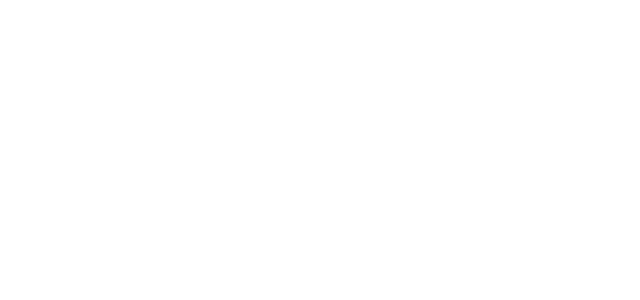
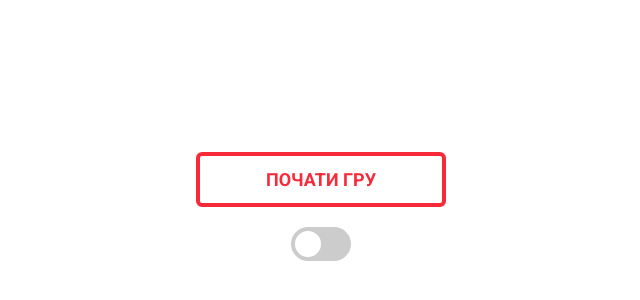
Before and after one commit to alekshel/tic-tac-toe, a Vue app: page / in a window 1280 px wide. Shown: the part 194-494 px from the top of the page, without its empty margins (319-959 px from the left). Built offline with nearby package versions, Linux system fonts and the light colour scheme.

Commit message:
Start menu dev

```diff
--- a/src/App.vue
+++ b/src/App.vue
@@ -1,15 +1,21 @@
 <template>
     <main>
+        <Menu
+            :theme="theme"
+            :setTheme="setTheme"
+        />
         <Game v-if="gameStart == true"/>
     </main>
 </template>
 
 <script>
+    import Menu from "./components/Menu.vue"
     import Game from "./components/Game.vue"
 
     export default {
         data() {
             return {
+                theme: "light",
                 gameStart: false
             }
         },
@@ -37,11 +43,12 @@
         },
 
         components: {
+            Menu,
             Game
         },
 
         created() {
-            this.setTheme("light")
+            this.setTheme(this.theme)
         }
     }
 </script>
--- a/src/assets/base.css
+++ b/src/assets/base.css
@@ -1,6 +1,9 @@
 @import url('https://fonts.googleapis.com/css2?family=Roboto:wght@400;700&display=swap');
 
 :root {
+  --const-blue: #01bdf6;
+  --const-red: #f72a39;
+
   --const-white: #ffffff;
   --const-hover-white: #eeeeee;
   --const-grey: #f8f8f8;
@@ -37,10 +40,13 @@
   position: relative;
 }
 
+* {
+  font-family: 'Roboto', sans-serif;
+}
+
 body {
   height: 100%;
   color: var(--text-color);
   font-weight: 400;
-  font-family: 'Roboto', sans-serif;
   background: var(--color-background);
 }
--- a/src/assets/main.css
+++ b/src/assets/main.css
@@ -44,9 +44,9 @@
 
   font-size: 14px;
   font-weight: bold;
-  color: #01bdf6;
+  color: var(--const-blue);
 
-  border: 3px solid #01bdf6;
+  border: 3px solid var(--const-blue);
   border-radius: 4px;
   background: transparent;
 }
@@ -162,9 +162,9 @@
 
 .victory-score > div > div:first-of-type {
   margin-right: 10px;
-  border-color: #01bdf6;
+  border-color: var(--const-blue);
 }
 
 .victory-score > div > div:last-of-type {
-  border-color: #f72a39;
+  border-color: var(--const-red);
 }
--- /dev/null
+++ b/src/components/Menu.vue
@@ -0,0 +1,71 @@
+<template>
+    <menu>
+        <button>Почати гру</button>
+        <Switcher
+            :defValue="theme"
+            @onChange="value => changeTheme(value.checked)"
+        />
+    </menu>
+</template>
+
+<script>
+    import Switcher from "./Switcher.vue"
+
+    export default {
+        props: ["theme", "setTheme"],
+
+        methods: {
+            changeTheme(value) {
+                if (value) {
+                    this.setTheme("dark")
+                    return
+                }
+                this.setTheme("light")
+            }
+        },
+
+        components: {
+            Switcher
+        },
+    }
+</script>
+
+<style scoped>
+    menu {
+        display: flex;
+        flex-direction: column;
+        align-items: center;
+        padding: 0;
+    }
+
+    menu button,
+    menu div {
+        width: 250px;
+    }
+
+    menu button {
+        height: 55px;
+        margin-bottom: 20px;
+
+        font-size: 18px;
+        text-transform: uppercase;
+        font-weight: bold;
+        color: var(--const-red);
+
+        border: 4px solid var(--const-red);
+        border-radius: 6px;
+        background: none;
+
+        transition: all .3s ease-out;
+        cursor: pointer;
+    }
+
+    menu button:hover {
+        color: var(--const-white);
+        background: var(--const-red);;
+    }
+
+    menu div {
+        width: 250px;
+    }
+</style>
--- /dev/null
+++ b/src/components/Switcher.vue
@@ -0,0 +1,81 @@
+<template>
+    <label class="switch">
+        <input
+            type="checkbox"
+            :value="defValue == 'light' ? false : true"
+            @change="event => this.$emit('onChange', event.target)"
+        >
+        <span class="slider round"></span>
+    </label>
+</template>
+
+<script>
+    export default {
+        props: ["defValue"],
+    }
+</script>
+
+<style scoped>
+    /* The switch - the box around the slider */
+    .switch {
+        position: relative;
+        display: inline-block;
+        width: 60px;
+        height: 34px;
+    }
+
+    /* Hide default HTML checkbox */
+    .switch input {
+        opacity: 0;
+        width: 0;
+        height: 0;
+    }
+
+    /* The slider */
+    .slider {
+        position: absolute;
+        cursor: pointer;
+        top: 0;
+        left: 0;
+        right: 0;
+        bottom: 0;
+        background-color: #ccc;
+        -webkit-transition: .4s;
+        transition: .4s;
+    }
+
+    .slider:before {
+        position: absolute;
+        content: "";
+        height: 26px;
+        width: 26px;
+        left: 4px;
+        bottom: 4px;
+        background-color: white;
+        -webkit-transition: .4s;
+        transition: .4s;
+    }
+
+    input:checked + .slider {
+        background-color: #2196F3;
+    }
+
+    input:focus + .slider {
+        box-shadow: 0 0 1px #2196F3;
+    }
+
+    input:checked + .slider:before {
+        -webkit-transform: translateX(26px);
+        -ms-transform: translateX(26px);
+        transform: translateX(26px);
+    }
+
+    /* Rounded sliders */
+    .slider.round {
+        border-radius: 34px;
+    }
+
+    .slider.round:before {
+        border-radius: 50%;
+    }
+</style>
```
